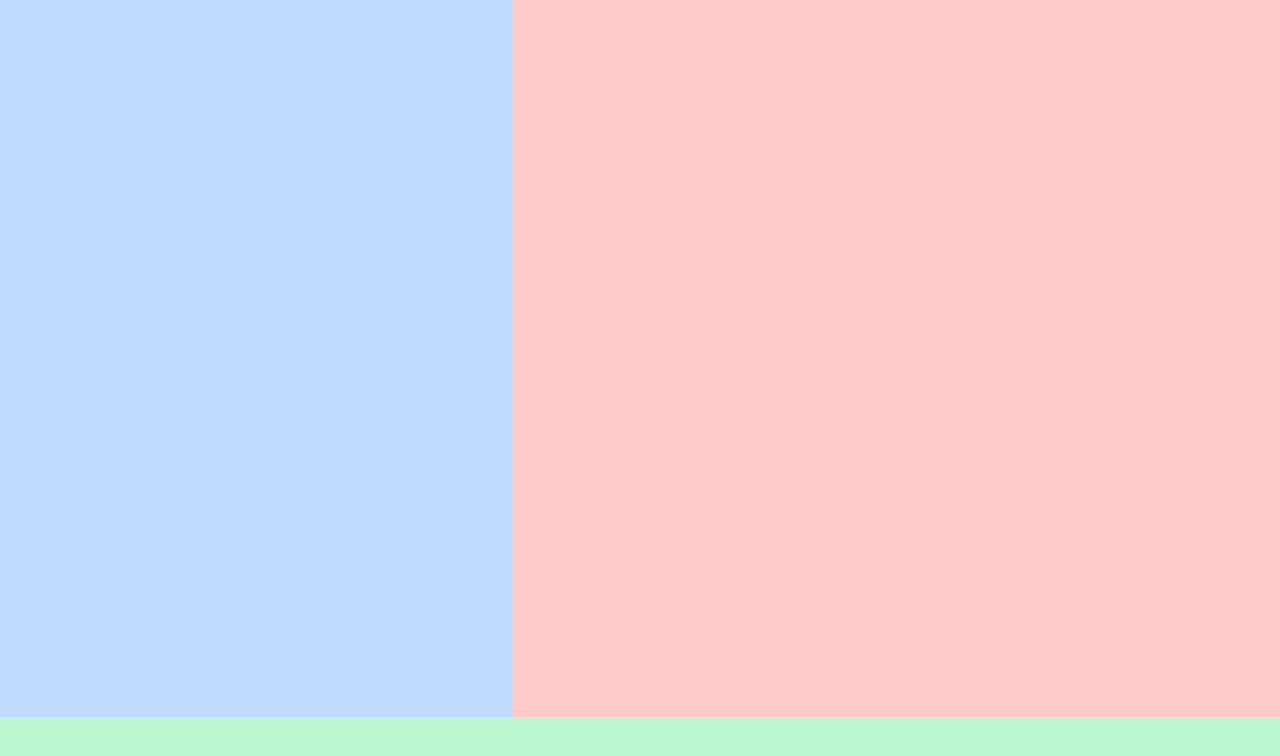
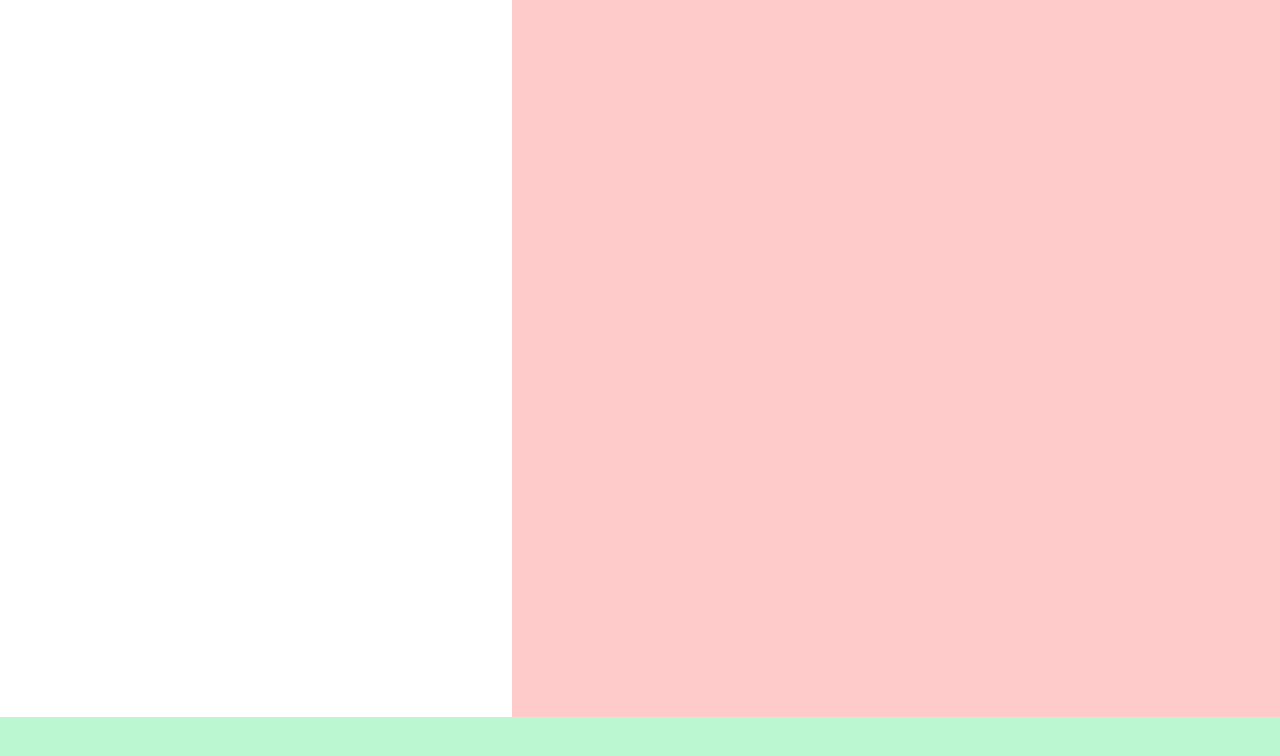
Before and after one commit to pixelzee3/tesla-model-3y-ui, a Vue app: page / in a window 1280 px wide. Shown: the top 756 px of the page. Built offline with nearby package versions, Linux system fonts and the light colour scheme.

Commit message:
Move non-components to src folder.

```diff
--- a/src/App.vue
+++ b/src/App.vue
@@ -1,5 +1,5 @@
 <script setup>
-import UI from './components/UI.vue';
+import UI from './UI.vue';
 </script>
 
 <template>
--- /dev/null
+++ b/src/VehicleInfo.vue
@@ -0,0 +1,5 @@
+<template>
+  <div class="w-full h-full">
+
+  </div>
+</template>
--- a/src/components/VehicleInfo.vue
+++ /dev/null
@@ -1,5 +0,0 @@
-<template>
-  <div class="w-full h-full bg-blue-200">
-
-  </div>
-</template>
```
Also changed, not shown: src/Infotainment.vue (renamed from src/components/Infotainment.vue), src/Toolbar.vue (renamed from src/components/Toolbar.vue), src/UI.vue (renamed from src/components/UI.vue).
